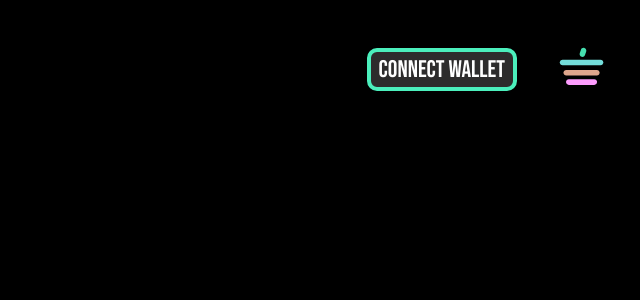
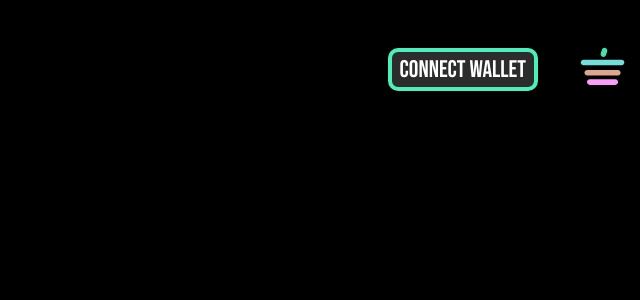
Before and after one commit to perpetuum7/Tapioca-front, a React (Vite) app: page / in a window 1280 px wide. Shown: the top 300 px of the page, without its empty margins (640-1280 px from the left). Built offline with nearby package versions, Linux system fonts and the light colour scheme.

Commit message:
fix: adjust screen into a container

```diff
--- a/src/styles/index.scss
+++ b/src/styles/index.scss
@@ -11,7 +11,12 @@ html {
 }
 
 .app {
+  max-width: 1440px;
+  display: flex;
+  flex-direction: column;
   margin: 42px 21px;
+  margin-left: auto;
+  margin-right: auto;
 }
 
 .row {
```
